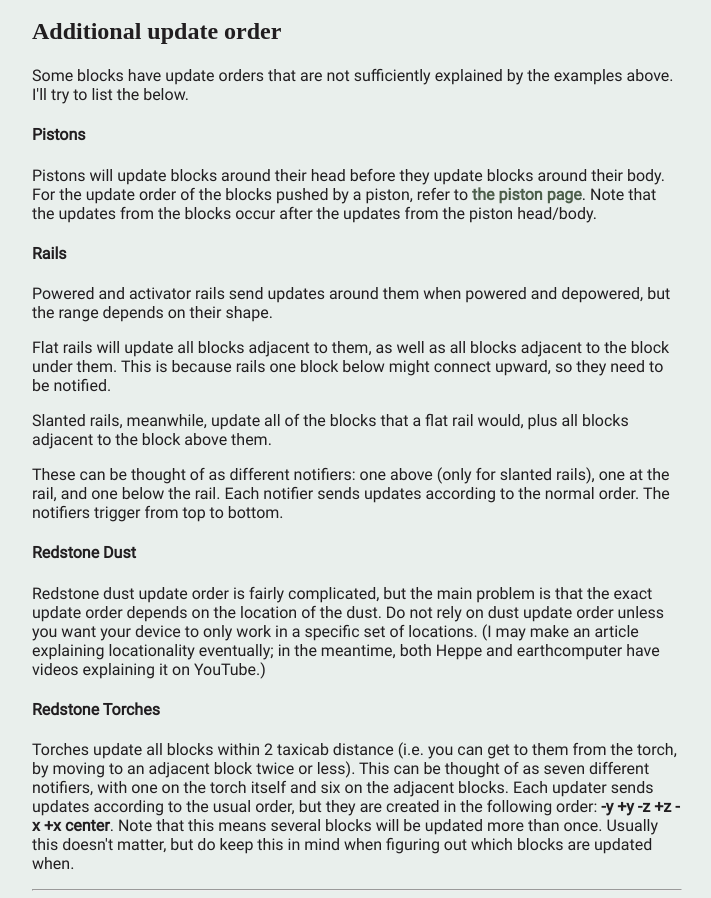
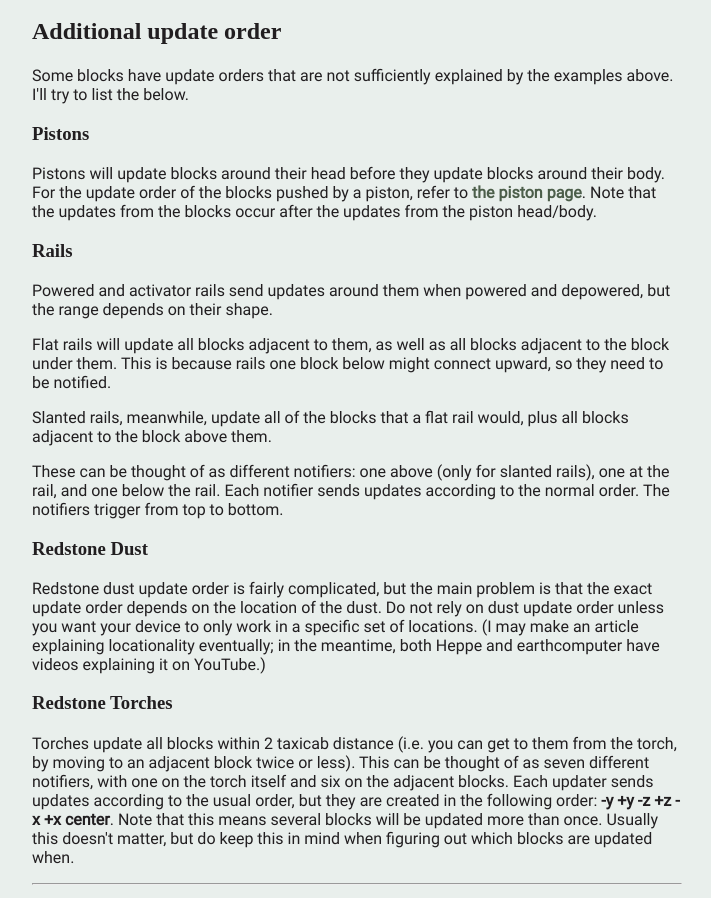
Before and after one commit to Humanoid-Human/neo-site, a plain HTML site: page site/tmc/update-order.html in a window 1280 px wide. Shown: the part 411-1309 px from the top of the page, without its empty margins (283-994 px from the left). Drawn offline with Linux system fonts and the light colour scheme.

Commit message:
fix header levels

```diff
--- a/site/tmc/update-order.html
+++ b/site/tmc/update-order.html
@@ -11,21 +11,27 @@
     <hr>
     <p>Update order refers to the order in which blocks are updated by a particular event. See the <a href="updates">updates</a> page if you don't know what a block/shape update is.</p>
     <p>The order of updates is as follows: shape updates occur in the order <strong>-x +x -z +z -y +y</strong>. Block updates occur in the order <strong>-x +x -y +y -z +z</strong>.</p>
+
     <h2>Update chaining</h2>
     <p>The more complex aspects of update order come from the chaining of updates. Updates are propagated recursively, <em>depth-first</em>.</p>
     <p>As an example: suppose that a block is placed. It will update all blocks next to it, in the order specified above. But when it updates the block in a particular direction, it might cause something to happen: for example, a note block might fire. That thing will happen immediately, before the rest of the updates from the original source take place.</p>
+
     <h2>Additional update order</h2>
     <p>Some blocks have update orders that are not sufficiently explained by the examples above. I'll try to list the below.</p>
-    <h4>Pistons</h4>
+
+    <h3>Pistons</h3>
     <p>Pistons will update blocks around their head before they update blocks around their body. For the update order of the blocks pushed by a piston, refer to <a href="pistons">the piston page</a>. Note that the updates from the blocks occur after the updates from the piston head/body.</p>
-    <h4>Rails</h4>
+
+    <h3>Rails</h3>
     <p>Powered and activator rails send updates around them when powered and depowered, but the range depends on their shape.</p>
     <p>Flat rails will update all blocks adjacent to them, as well as all blocks adjacent to the block under them. This is because rails one block below might connect upward, so they need to be notified.</p>
     <p>Slanted rails, meanwhile, update all of the blocks that a flat rail would, plus all blocks adjacent to the block above them.</p>
     <p>These can be thought of as different notifiers: one above (only for slanted rails), one at the rail, and one below the rail. Each notifier sends updates according to the normal order. The notifiers trigger from top to bottom.</p>
-    <h4>Redstone Dust</h4>
+
+    <h3>Redstone Dust</h3>
     <p>Redstone dust update order is fairly complicated, but the main problem is that the exact update order depends on the location of the dust. Do not rely on dust update order unless you want your device to only work in a specific set of locations. (I may make an article explaining locationality eventually; in the meantime, both Heppe and earthcomputer have videos explaining it on YouTube.)</p>
-    <h4>Redstone Torches</h4>
+
+    <h3>Redstone Torches</h3>
     <p>Torches update all blocks within 2 taxicab distance (i.e. you can get to them from the torch, by moving to an adjacent block twice or less). This can be thought of as seven different notifiers, with one on the torch itself and six on the adjacent blocks. Each updater sends updates according to the usual order, but they are created in the following order: <strong>-y +y -z +z -x +x center</strong>. Note that this means several blocks will be updated more than once. Usually this doesn't matter, but do keep this in mind when figuring out which blocks are updated when.</p>
     <hr>
     <p>Return to <a href="../tmc">home</a>.</p>
```
Also changed, not shown: site/tmc/pistons.html (+4 -4 lines).
